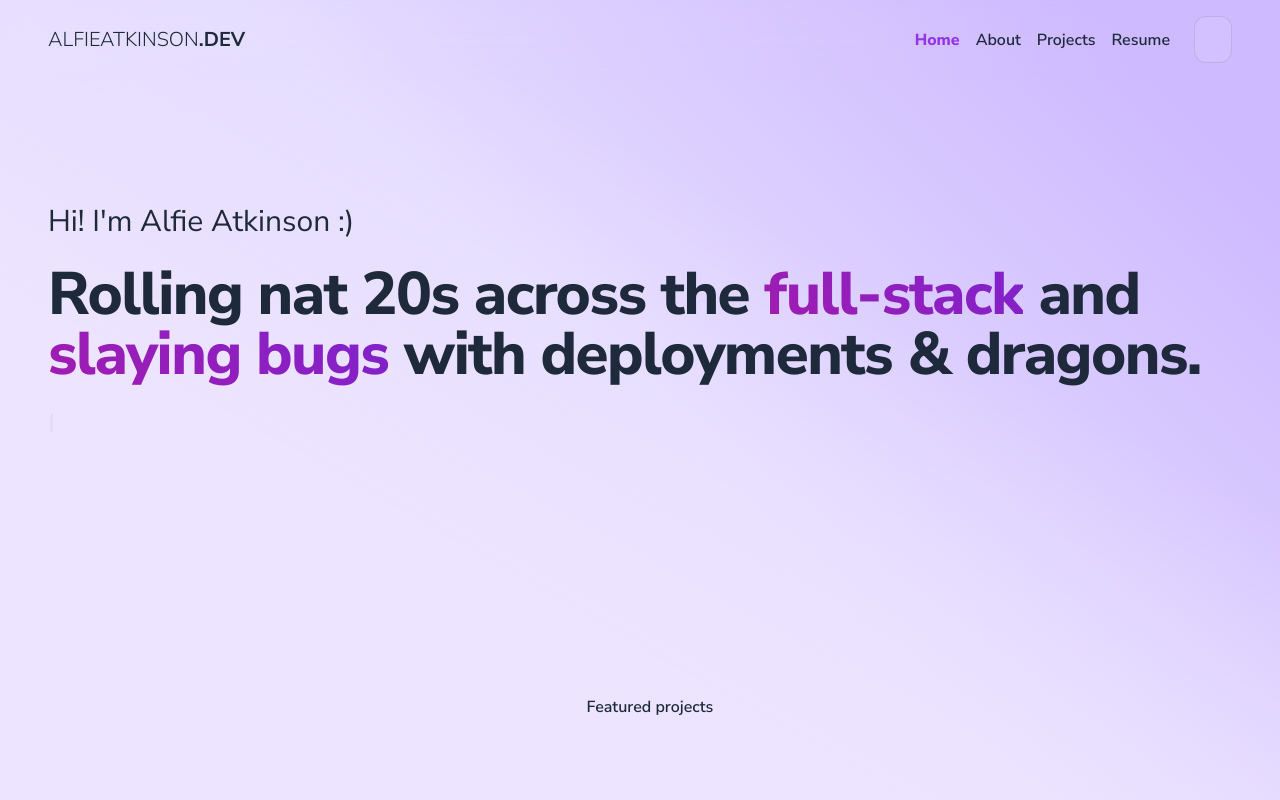
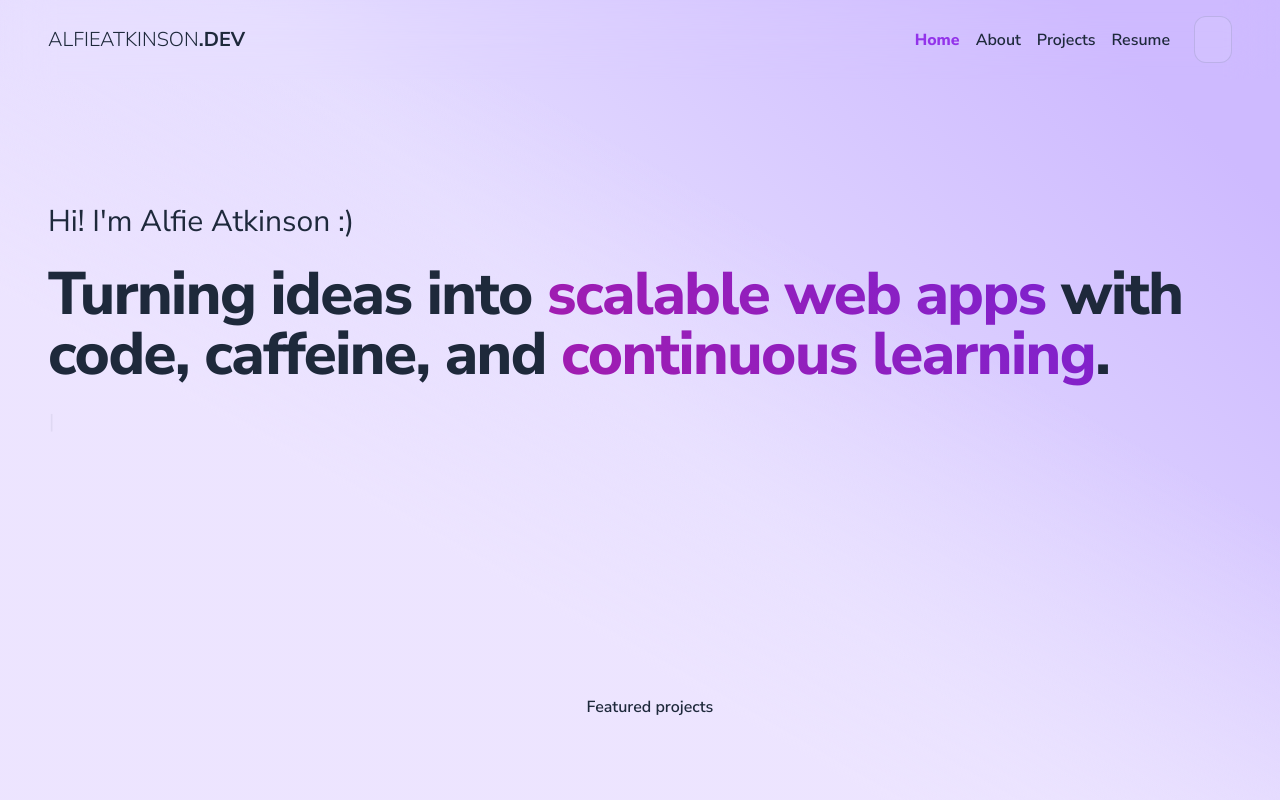
Before and after one commit to alfieatkinson/portfolio, a React (Vite) app: page / in a window 1280 px wide. Shown: the top 800 px of the page. Built offline with nearby package versions, Linux system fonts and the light colour scheme; some icons are missing.

Commit message:
Update Hero component tagline for improved clarity and engagement

```diff
--- a/src/components/sections/Hero.tsx
+++ b/src/components/sections/Hero.tsx
@@ -33,10 +33,8 @@ export default function Hero(): React.JSX.Element {
             'break-words font-extrabold tracking-tight',
           )}
         >
-          Rolling nat 20s across the{' '}
-          <HighlightText>full-stack</HighlightText>{' '}
-          and <HighlightText>slaying bugs</HighlightText>{' '}
-          with deployments & dragons.
+          Turning ideas into <HighlightText>scalable web apps</HighlightText>{' '}
+          with code, caffeine, and <HighlightText>continuous learning</HighlightText>.
         </h1>
         <p
           className={clsx(
```
